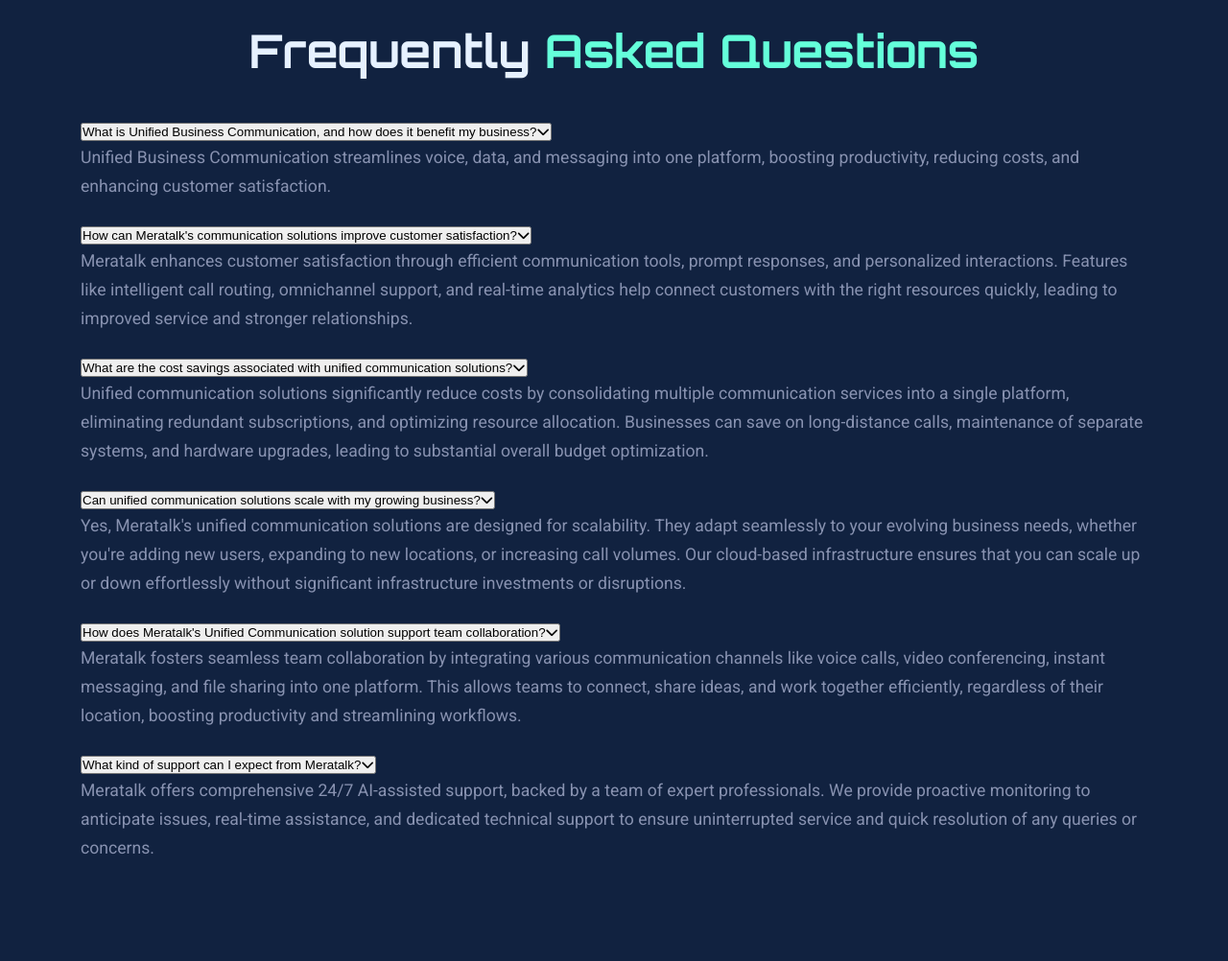
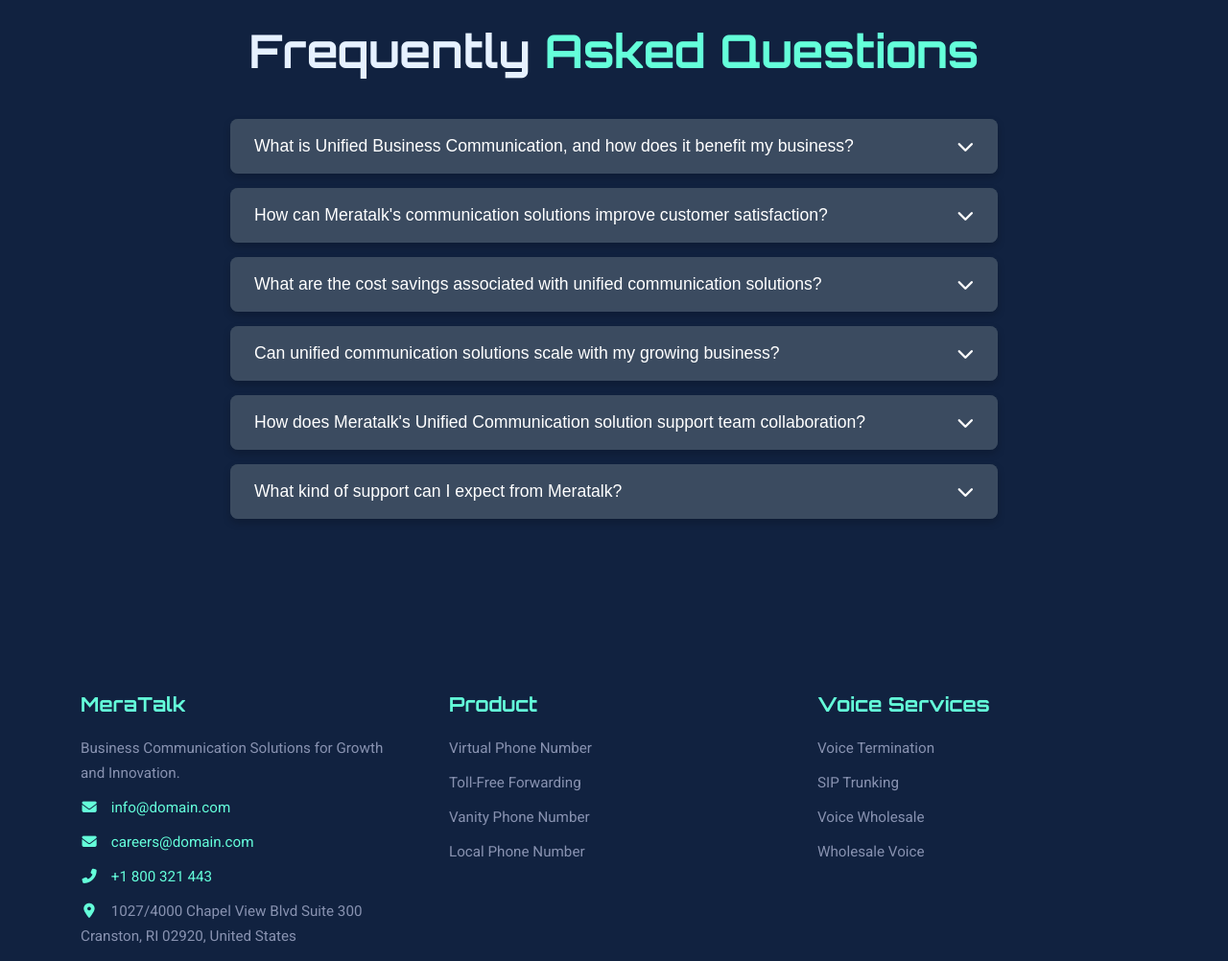
Before and after one commit to meratalk/wholesale-voice, a plain HTML site: page index.html in a window 1280 px wide. Shown: the part 6940-7942 px from the top of the page at 96% size. Drawn offline with Linux system fonts and the light colour scheme; a small style sheet from the web is missing.

Commit message:
Update style.css

```diff
--- a/style.css
+++ b/style.css
@@ -579,3 +579,71 @@
     .pricing-plan p:not(.price) { min-height: auto; }
     .content-section { padding: 60px 0; }
 }
+
+/* FAQ Container */
+.faq-container {
+    max-width: 800px;
+    margin: 40px auto;
+}
+
+/* FAQ Item */
+.faq-item {
+    background-color: #2a3a50; /* Darker background for each item */
+    border-radius: 8px;
+    margin-bottom: 15px;
+    overflow: hidden; /* Important for maxHeight transition */
+    box-shadow: 0 4px 8px rgba(0, 0, 0, 0.2);
+}
+
+/* FAQ Question Button */
+.faq-question {
+    background-color: #3b4b60; /* Slightly lighter than item background */
+    color: #fff;
+    padding: 18px 25px;
+    width: 100%;
+    text-align: left;
+    border: none;
+    outline: none;
+    cursor: pointer;
+    font-size: 1.1em;
+    font-weight: 500;
+    display: flex;
+    justify-content: space-between;
+    align-items: center;
+    transition: background-color 0.3s ease;
+}
+
+.faq-question:hover,
+.faq-question.active {
+    background-color: #4c5c70; /* Hover/active state */
+}
+
+/* Icon within the question */
+.faq-question .fas {
+    transition: transform 0.3s ease;
+}
+
+.faq-question.active .fas {
+    transform: rotate(180deg); /* Rotate icon when active */
+}
+
+/* FAQ Answer */
+.faq-answer {
+    background-color: #2a3a50; /* Same as item background */
+    color: #c0c0c0;
+    padding: 0 25px;
+    max-height: 0; /* Initially hidden */
+    overflow: hidden;
+    transition: max-height 0.3s ease-out, padding 0.3s ease-out; /* Smooth transition */
+}
+
+.faq-answer p {
+    padding-bottom: 20px; /* Padding for the content inside */
+    padding-top: 5px;
+    line-height: 1.6;
+}
+
+/* When the answer is open */
+.faq-question.active + .faq-answer {
+    padding: 15px 25px; /* Add padding when open */
+}
```
